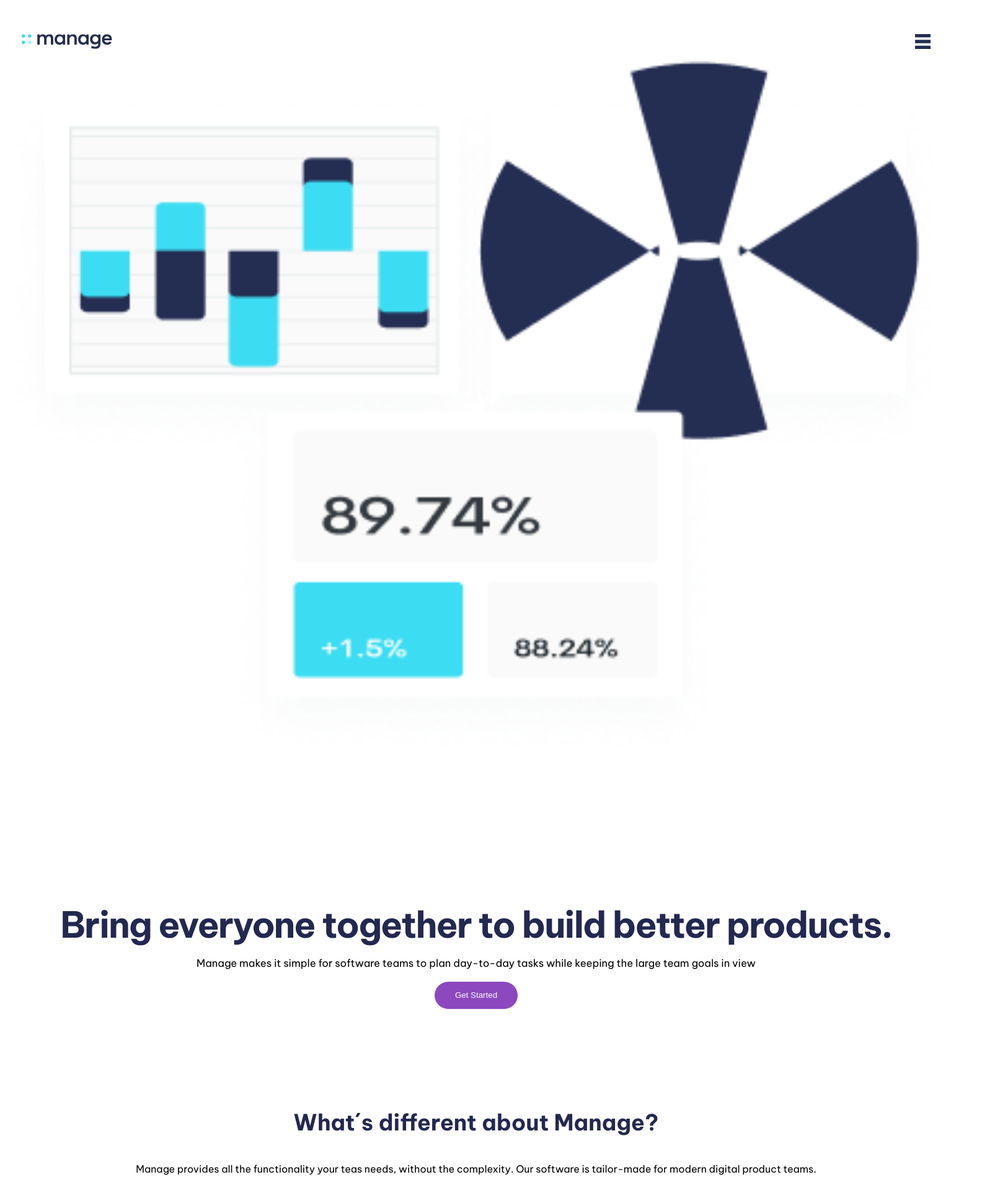
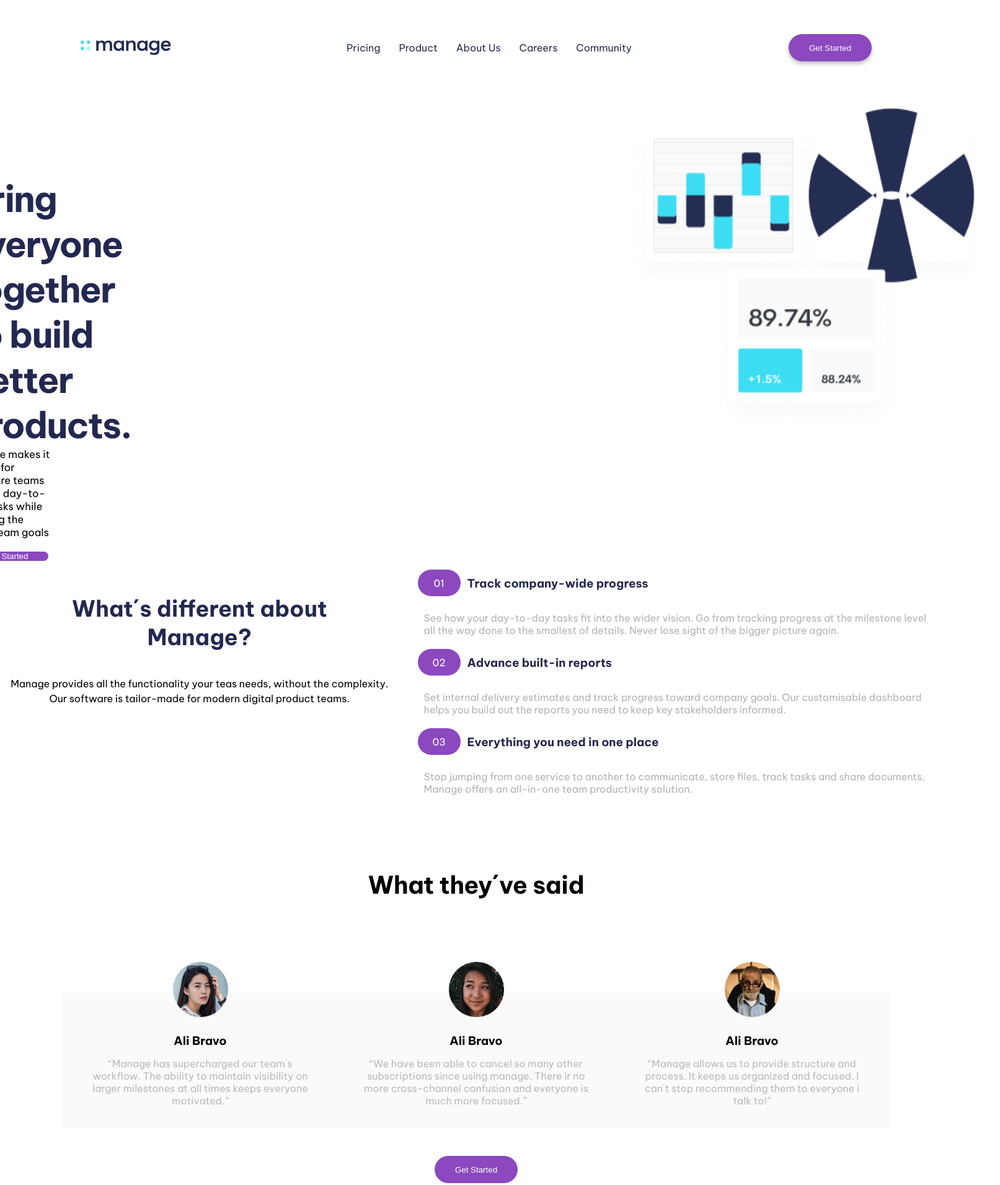
Before and after one commit to digitalHouseProyectos/examenFinalFrontendI, a plain HTML site: page root/index.html in a window 1536 px wide. Shown: the top 1912 px of the page at 62% size, 1613 px wide, since content can reach past the window. Drawn offline with Linux system fonts and the light colour scheme.

Commit message:
Vista desktop básica

```diff
--- a/root/css/style.css
+++ b/root/css/style.css
@@ -29,7 +29,8 @@ body {
 }
 
 .hidden {
-    display:none;
+    display: none;
+    visibility: hidden;
 }
 
 .flex {
@@ -37,6 +38,8 @@ body {
 }
 
 header {
+    align-items: center;
+    display: flex;
     justify-content: space-between;
     margin: 55px 35px 0 35px;
 }
@@ -148,9 +151,12 @@ ol p {
 }
 
 .card {
+    align-items: center;
     background-color: #FAFAFA;
     position: relative;
     height: 219px;
+    flex-direction: column;
+    justify-content: center;
     margin: 50px 0 44px 0;
     width: 445px;
 }
@@ -159,23 +165,14 @@ h3 {
     margin: 30px 0 15px 0;
 }
 
-.card p {
-    color: #B9B9C1;
-}
-
-#card-ali {
-    align-items: center;
-    flex-direction: column;
-    justify-content: center;
-}
-
-#card-ali img {
+.cards img {
     position: absolute;
     top: -50px;
     width: 20%;
 }
 
-#card-ali p {
+.cards p {
+    color: #B9B9C1;
     margin: 0 40px;
     text-align: center;
 }
@@ -251,3 +248,122 @@ footer p {
     color: #8C8C94;
     font-size: 12.5px;
 }
+
+
+@media screen and (min-width: 1440px){
+
+    header {
+        margin: 55px 130px;
+    }
+
+    #nav-sup {
+        display: flex;
+        visibility: visible;
+    }
+
+    #nav-sup ul {
+        display: flex;
+        list-style: none;
+    }
+
+    #nav-sup ul li {
+        color: #242E52;
+
+        padding-left: 30px;
+    }
+
+    a:link {
+        text-decoration: none;
+    }
+
+    a:visited, a:active, a:hover {
+        color: rgba(36, 46, 82, 0.6);
+        text-decoration: none;
+    }
+
+    #menu-hamburguesa {
+        display: none;
+    }
+
+    #get-started-header {
+        align-items: center;
+        box-shadow: 0px 4px 7px rgba(0, 0, 0, 0.25);
+        display: flex;
+        justify-content: center;
+        visibility: visible;
+    }
+
+   #section-diagrama {
+        align-items: center;
+        flex-direction: row;
+        justify-content: center;
+   }
+
+   h1 {
+        letter-spacing: -0.035em;
+        margin: 0;
+   }
+
+   #section-diagrama img {
+        height: 525px;
+        max-width: 580px;
+   }
+
+   #section-diagrama article {
+        align-items:flex-start;
+        height: 386px;
+        justify-content: space-around;
+        margin-right: 800px;
+        text-align: left;
+        width: 500px;
+   }
+
+   #section-diagrama article p {
+        margin: 0 130px 0 0px;
+   }
+
+   #section-middle {
+        display: flex;
+   }
+
+   #section-middle div {
+        background-color: #fff;
+
+   }
+
+   .cards {
+        display: flex;
+        visibility: visible;
+        align-items: center;
+        flex-direction: column;
+        justify-content: center;
+   }
+
+   .btn:hover {
+        background-color: rgba(139, 72, 191, 0.7);
+   }
+
+   #section-purple {
+        flex-direction: row;
+        justify-content: space-around;
+   }
+
+   #section-purple h2 {
+        margin: 0 1200px 0 100px;
+        text-align: left;
+   }
+
+   #get-started-down {
+    margin-right: 150px;
+    width: 10%;
+   }
+
+   footer {
+        flex-direction: row-reverse;
+   }
+
+   #logo-redes {
+        display: flex;
+        flex-direction: column-reverse;
+   }
+}
--- a/root/index.html
+++ b/root/index.html
@@ -10,17 +10,17 @@
 <body class="flex">
     <header class="flex">
         <img src="./img/logo.svg" alt="logotipo-header">
-        <nav class="hidden">
+        <nav class="hidden" id="nav-sup">
             <ul>
-                <li>Pricing</li>
-                <li>Product</li>
-                <li>About Us</li>
-                <li>Careers</li>
-                <li>Community</li>
+                <li><a href="">Pricing</a></li>
+                <li><a href="">Product</a></li>
+                <li><a href="">About Us</a></li>
+                <li><a href="">Careers</a></li>
+                <li><a href="">Community</a></li>
             </ul>
         </nav>
-        <img src="./img/icon-hamburger.svg" alt="menu-hamburguesa">
-        <button type="submit" name="get-started-header" id="get-started-header" class="hidden">Get Started</button>
+        <img src="./img/icon-hamburger.svg" alt="menu-hamburguesa" id="menu-hamburguesa">
+        <button type="submit" name="get-started-header" id="get-started-header" class="hidden btn">Get Started</button>
     </header>
     <main>
         <section class="flex" id="section-diagrama">
@@ -64,17 +64,17 @@
         <section id="section-cards" class="flex">
             <h2>What they´ve said</h2>
             <div class="flex">
-                <article class="hidden">
+                <article class="hidden card cards">
                     <img src="./img/avatar-anisha.png" alt="avatar-anisha">
                     <h3>Ali Bravo</h3>
                     <p>“Manage has supercharged our team´s workflow. The ability to maintain visibility on larger milestones at all times keeps everyone motivated.”</p>
                 </article>
-                <article class="flex card" id="card-ali">
+                <article class="flex card cards" id="card-ali">
                     <img src="./img/avatar-ali.png" alt="avatar-ali">
                     <h3>Ali Bravo</h3>
                     <p>“We have been able to cancel so many other subscriptions since using manage. There ir no more cross-channel confusion and everyone is much more focused.”</p>
                 </article>
-                <article class="hidden">
+                <article class="hidden card cards">
                     <img src="./img/avatar-richard.png" alt="avatar-richard">
                     <h3>Ali Bravo</h3>
                     <p>“Manage allows us to provide structure and process. It keeps us organized and focused. I can´t stop recommending them to everyone i talk to!”</p>
@@ -93,6 +93,7 @@
                 <input type="email" name="email" id="email" placeholder="Update in your inbox...">
                 <button type="submit" name="go" id="go">Go</button>
             </form>
+            <p>Copyright 2020. All rights Reserved</p>
         </section>
         <section>
             <nav class="flex">
@@ -109,18 +110,15 @@
                 </ul>
             </nav>
         </section>
-        <section id="redes-sociales">
-            <ul class="flex">
+        <section id="logo-redes">
+            <ul class="flex" id="redes-sociales">
                 <li><img src="./img/icon-facebook.svg" alt="icon-facebook"></li>
                 <li><img src="./img/icon-youtube.svg" alt="icon-youtube"></li>
                 <li><img src="./img/icon-twitter.svg" alt="icon-twitter"></li>
                 <li><img src="./img/icon-pinterest.svg" alt="icon-pinterest"></li>
                 <li><img src="./img/icon-instagram.svg" alt="icon-instagram"></li>
             </ul>
-        </section>
-        <div><img src="./img/Logologowhite.png" alt="logotipo-footer"></div>
-        <section>
-            <p>Copyright 2020. All rights Reserved</p>
+            <div><img src="./img/Logologowhite.png" alt="logotipo-footer"></div>
         </section>
     </footer>
 </body>
```
